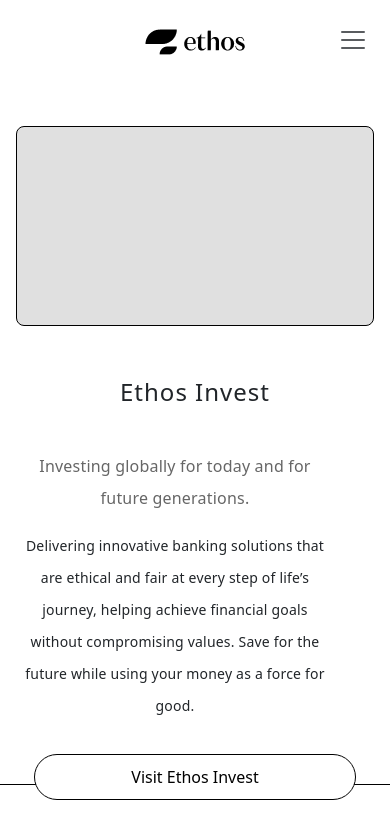
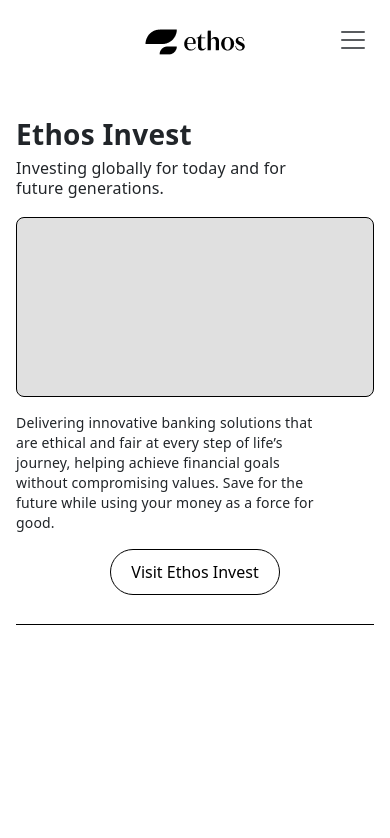
Before and after one commit to ahsan-usman07/ventures-sample, an Angular app: page /portfolio in a window 390 px wide. Shown: the top 838 px of the page. Built offline with nearby package versions, Linux system fonts and the light colour scheme.

Commit message:
portfolio done

```diff
--- a/src/app/components/portfolio-Folder/portfolio/portfolio.component.html
+++ b/src/app/components/portfolio-Folder/portfolio/portfolio.component.html
@@ -1,16 +1,24 @@
 <div class="page-wrapper">
     <div class="wrapper">
+      <div *ngIf="!isMobile" class="business-section">
+        <h1 class="business-title">Ethos Ventures</h1>
+        <h2 class="business-subtitle">Our Businesses</h2>
+        <p class="business-description">
+          Ethos is a leading investment firm committed to fostering sustainable and socially responsible economic growth through Shariah-compliant investments. Ethos is a leading investment firm committed to fostering sustainable and socially responsible economic growth through Shariah-compliant investments.
+        </p>
+      </div>
       <div class="card-wrapper">
-        <div class="mt-4 cards card-1">
+        <div class="cards card-1">
           <div class="row align-items-center">
-              <div class="col-12 col-md-6 order-2 order-md-1 text-center text-md-left">
+              <div class="col-md-6">
                   <h2>Ethos Invest</h2>
                   <h3>Investing globally for today and for future generations.</h3>
+                  <div *ngIf="isMobile" class="image-placeholder mt-3"></div>
                   <p>Delivering innovative banking solutions that are ethical and fair at every step of life’s journey, helping achieve financial goals without compromising values. Save for the future while using your money as a force for good.</p>
                   <button class="btn visit-ethos mt-3">Visit Ethos Invest</button>
               </div>
-              <div class="col-12 col-md-6 order-1 order-md-2 text-center">
-                  <div class="image-placeholder"></div>
+              <div *ngIf="!isMobile" class="col-md-6">
+                <div class="image-placeholder"></div>
               </div>
           </div>
           <div class="border-bottom-custom mx-auto"></div>
@@ -19,31 +27,33 @@
 
 
         <!-- Repeat for other cards -->
-        <div class="mt-4 cards card-2">
+        <div class="cards card-2">
           <div class="row align-items-center">
               <div class="col-md-6">
                 <h2>Ethos Money</h2>
                 <h3>Ethical banking for everyone.</h3>
+                <div *ngIf="isMobile" class="image-placeholder mt-3"></div>
                   <p>Delivering innovative banking solutions that are ethical and fair at every step of life’s journey, helping achieve financial goals without compromising values. Save for the future while using your money as a force for good.</p>
                   <button class="btn visit-ethos mt-3">Visit Ethos Invest</button>
               </div>
-              <div class="col-md-6">
-                  <div class="image-placeholder"></div>
+              <div *ngIf="!isMobile" class="col-md-6">
+                <div class="image-placeholder"></div>
               </div>
           </div>
           <div class="border-bottom-custom mx-auto"></div>
       </div>
 
-        <div class="mt-4 cards card-3">
+        <div class="cards card-3">
           <div class="row align-items-center">
               <div class="col-md-6">
                 <h2>Ethos Saudi</h2>
                 <h3>Ethical banking for everyone.</h3>
+                <div *ngIf="isMobile" class="image-placeholder mt-3"></div>
                   <p>Delivering innovative banking solutions that are ethical and fair at every step of life’s journey, helping achieve financial goals without compromising values. Save for the future while using your money as a force for good.</p>
-                  <button class="btn visit-ethos mt-3">Visit Ethos Invest</button>
+                  <button class="btn visit-ethos mt-3">Learn More</button>
               </div>
-              <div class="col-md-6">
-                  <div class="image-placeholder"></div>
+              <div *ngIf="!isMobile" class="col-md-6">
+                <div class="image-placeholder"></div>
               </div>
           </div>
           <div class="border-bottom-custom mx-auto"></div>
--- a/src/app/components/portfolio-Folder/portfolio/portfolio.component.scss
+++ b/src/app/components/portfolio-Folder/portfolio/portfolio.component.scss
@@ -3,6 +3,43 @@
 //     /* display: grid; */
 //     /* grid-template-columns: repeat(2, minmax(0, 1fr)); */
 //   }
+
+.business-section {
+  margin: 0 67px 0 67px;
+  color: #000;
+  display: flex;
+  flex-direction: column;
+  justify-content: center; /* Vertically centers the content */
+  height: 100vh; /* Makes the section take up the full height of the viewport */
+
+  .business-title {
+    font-size: 64px;
+    font-style: normal;
+    font-weight: 100;
+    line-height: 72px; /* 112.5% */
+    letter-spacing: 0.64px;
+    margin-bottom: 10px;
+  }
+
+  .business-subtitle {
+    font-size: 44px;
+    font-style: normal;
+    font-weight: 400;
+    line-height: 60px; /* 136.364% */
+    letter-spacing: 0.44px;
+    margin-bottom: 20px;
+    margin-left: 40px;
+  }
+
+  .business-description {
+    font-size: 24px;
+    font-style: normal;
+    font-weight: 300;
+    line-height: 32px; /* 133.333% */
+    letter-spacing: 1px;
+  }
+}
+
 
 .card-wrapper {
   position: relative;
@@ -10,6 +47,7 @@
   padding-top: 30px;
   /* Distance from the top */
 }
+
 .border-bottom-custom {
   width: 100%;
   border-bottom: 1px solid black;
@@ -38,7 +76,8 @@
   margin-bottom: 24px;
 }
 
-.cards h3,p{
+.cards h3,
+p {
   font-size: 20px;
   font-style: normal;
   font-weight: 200;
@@ -83,51 +122,43 @@
 }
 
 
-@media screen and (max-width: 576px) {
-  .card-wrapper {
-    position: relative;
-    overflow: hidden;
-    padding-top: 30px;
-    /* Distance from the top */
-  }
+@media screen and (max-width: 768px) {
 
   .cards {
     width: auto;
-    height: 80vh;
-    background-color: #fff;
-    border-bottom: 1px solid black;
+    height: 85vh;
     padding: 16px;
-    margin: 16px auto;
-    /* Center the card and add margin */
-    display: flex;
-    flex-direction: column;
-    box-sizing: border-box;
-    /* Ensure padding and border are included in width/height */
   }
 
   .cards h2 {
-    font-size: 1.5rem;
+    font-size: 28px;
+    font-style: normal;
+    font-weight: 700;
+    line-height: 32px;
+    /* 114.286% */
+    letter-spacing: 0.28px;
     margin-bottom: 8px;
   }
 
-  .cards h3 {
-    font-size: 1rem;
-    margin-bottom: 16px;
-    color: #666;
+  .cards h3,
+  p {
+    font-size: 16px;
+    font-style: normal;
+    font-weight: 200;
+    line-height: 20px;
+    /* 125% */
+    letter-spacing: 0.16px;
+    margin-bottom: 19px;
   }
 
   .image-placeholder {
     width: 100%;
-    height: 200px;
+    height: 180px;
     background-color: #e0e0e0;
     border-radius: 8px;
     margin-bottom: 16px;
   }
 
-  .cards p {
-    font-size: 0.875rem;
-    margin-bottom: 16px;
-  }
 
   .visit-ethos {
     padding: 10px 20px;
@@ -135,8 +166,12 @@
     border-radius: 24px;
     background-color: white;
     color: black;
+    width: max-content;
+    display: block; /* Ensure it's treated as a block element */
+    margin: 0 auto; /* Center the button horizontally */
     cursor: pointer;
     font-size: 1rem;
+    text-align: center; /* Center text if necessary */
   }
 
   .cards:not(:first-child) {
--- a/src/app/components/portfolio-Folder/portfolio/portfolio.component.ts
+++ b/src/app/components/portfolio-Folder/portfolio/portfolio.component.ts
@@ -1,4 +1,5 @@
-import { AfterViewInit, Component, OnInit } from '@angular/core';
+import { CommonModule } from '@angular/common';
+import { AfterViewInit, Component, HostListener, OnInit } from '@angular/core';
 import { gsap } from 'gsap';
 import { ScrollTrigger } from 'gsap/ScrollTrigger';
 
@@ -7,19 +8,29 @@
 @Component({
   selector: 'app-portfolio',
   standalone: true,
-  imports: [],
+  imports: [CommonModule],
   templateUrl: './portfolio.component.html',
   styleUrl: './portfolio.component.scss'
 })
 export class PortfolioComponent implements OnInit, AfterViewInit{
-
+  isMobile: boolean = false;
   constructor() { }
 
   ngOnInit(): void {
+    this.checkScreenSize();
   }
 
   ngAfterViewInit(): void {
     this.initScrollAnimation();
+  }
+
+  @HostListener('window:resize', ['$event'])
+  onResize(event: any) {
+    this.checkScreenSize();
+  }
+
+  checkScreenSize() {
+    this.isMobile = window.innerWidth < 768;
   }
 
   initScrollAnimation(): void {
```
